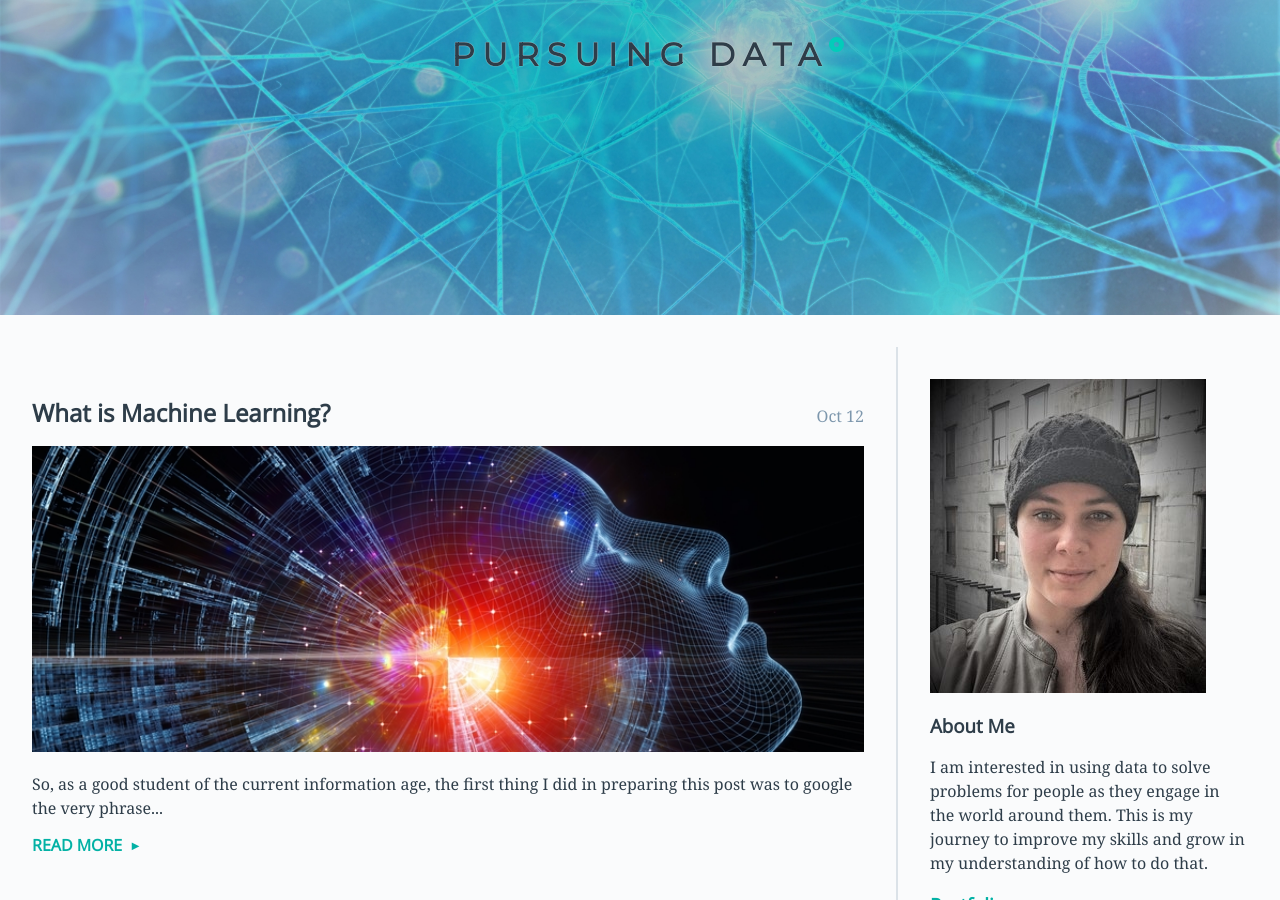
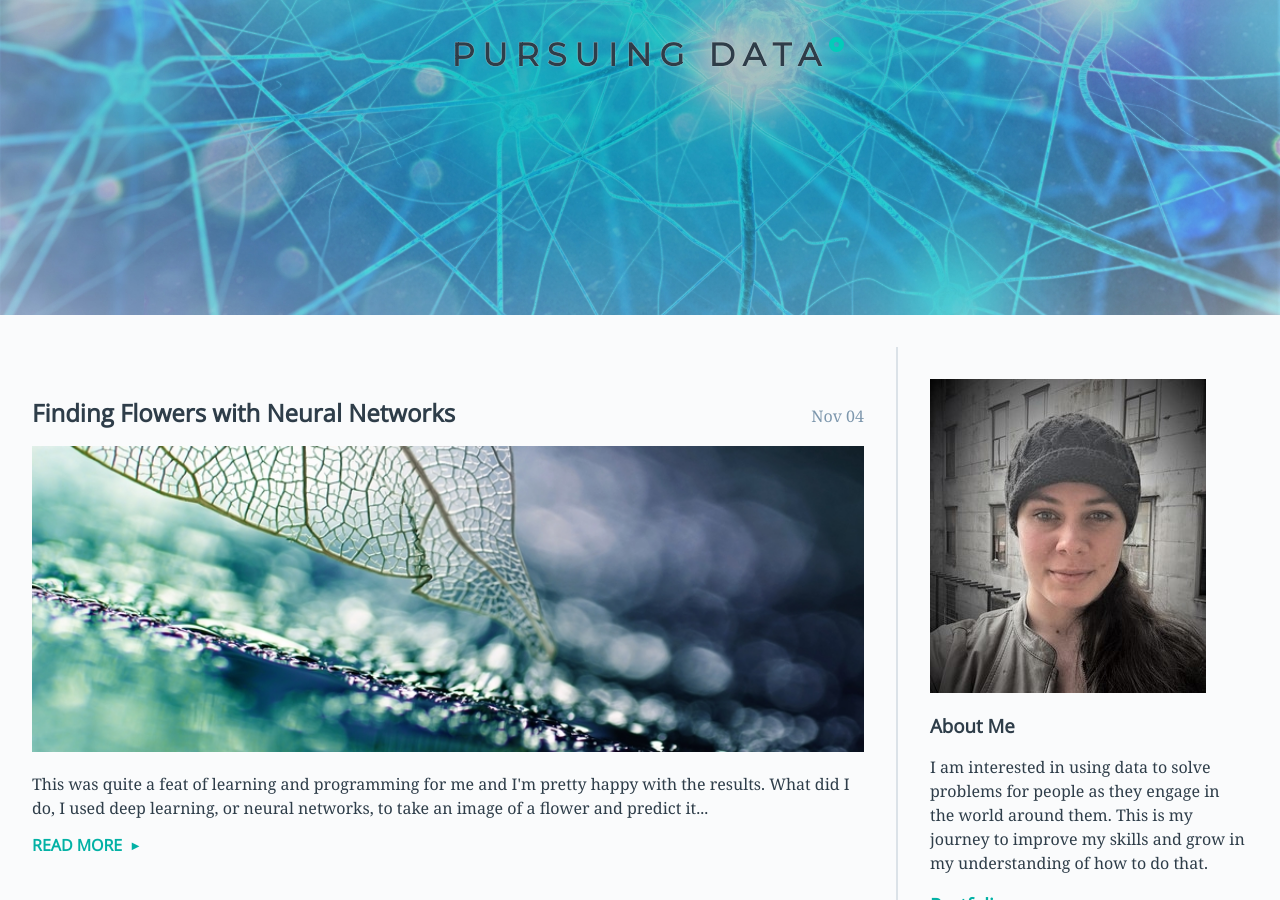
Before and after one commit to rebeccaebarnes/rebeccaebarnes.github.io, a Jekyll site: the page built from index.html, in a window 1280 px wide and 900 px high. Built offline with Jekyll 4.4.1, drawn with Linux system fonts in a browser that asks for light colours; some of the changed text lies outside the part shown.

Commit message:
chore: Add new post to website navigation

```diff
--- a/_layouts/default.html
+++ b/_layouts/default.html
@@ -46,6 +46,10 @@
                 <p>Contact me? You can find my contact details at <a href="https://github.com/rebeccaebarnes" rel="noopener noreferrer" target="_blank">my github</a>.</p>
                 <br>
                 <h3>Blog Posts</h3>
+                <h4>November 2018</h4>
+                <ul type="square">
+                    <li>Nov 04 - <a href="https://rebeccaebarnes.github.io/2018/11/04/finding-flowers">Finding Flowers with NN</a></li>
+                </ul>
                 <h4>October 2018</h4>
                 <ul type="square">
                     <li>Oct 12 - <a href="https://rebeccaebarnes.github.io/2018/10/11/what-is-machine-learning">What is Machine Learning?</a></li>
--- a/blog/index.html
+++ b/blog/index.html
@@ -7,6 +7,11 @@ title: Blog Archive
     <header>
         <h2>Blog Archive</h2>
     </header>
+
+    <h4>November 2018</h4>
+    <ul type="square">
+        <li>Nov 04 - <a href="https://rebeccaebarnes.github.io/2018/11/04/finding-flowers">Finding Flowers with Neural Networks</a></li>
+    </ul>
 
     <h4>October 2018</h4>
     <ul type="square">
--- a/index.html
+++ b/index.html
@@ -2,6 +2,21 @@
 layout: default
 title: Pursuing Data
 ---
+<article>
+    <header>
+        <h2>Finding Flowers with Neural Networks</h2>
+        <time datetime="2018-11-04T17:51">Nov 04</time>
+    </header>
+
+    <img src="/img/leaf_network.jpg" alt="Leaf with vein network">
+
+    <p>
+        This was quite a feat of learning and programming for me and I'm pretty happy with the results.
+        What did I do, I used deep learning, or neural networks, to take an image of a flower and predict it...
+    </p>
+
+    <a class="read-more" href="https://rebeccaebarnes.github.io/2018/11/04/finding-flowers">Read more</a>
+</article>
 <article>
     <header>
         <h2>What is Machine Learning?</h2>
```
